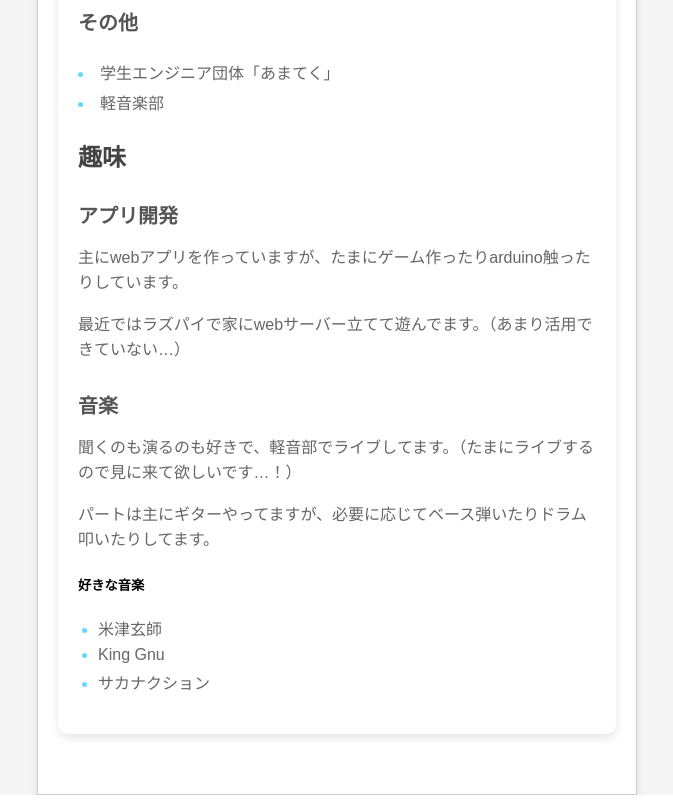
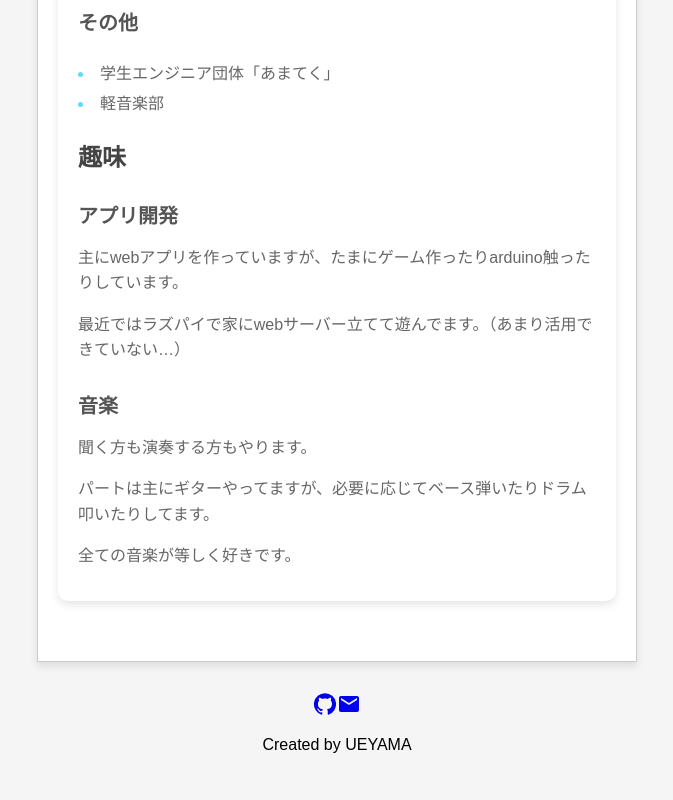
Before and after one commit to KoukiFOL/portfolio, a React (Create React App) app: page / in a window 1280 px wide. Shown: the part 1437-2237 px from the top of the page, without its empty margins (303-976 px from the left). Built offline with nearby package versions, Linux system fonts and the light colour scheme.

Commit message:
内容変更

```diff
--- a/public/index.html
+++ b/public/index.html
@@ -24,7 +24,7 @@
       work correctly both with client-side routing and a non-root public URL.
       Learn how to configure a non-root public URL by running `npm run build`.
     -->
-    <title>React App</title>
+    <title>Portfolio</title>
   </head>
   <body>
     <noscript>You need to enable JavaScript to run this app.</noscript>
--- a/src/App.css
+++ b/src/App.css
@@ -28,6 +28,11 @@
   color: #61dafb;
 }
 
+.App-footer {
+  padding: 30px;
+
+}
+
 @keyframes App-logo-spin {
   from {
     transform: rotate(0deg);
--- a/src/App.js
+++ b/src/App.js
@@ -1,14 +1,16 @@
-import React, { useRef } from 'react';
-import logo from './logo.svg';
-import './App.css';
-import TabComponent from './Contents/TabComponent.js';
+import React, { useRef } from "react";
+import logo from "./logo.svg";
+import "./App.css";
+import TabComponent from "./Contents/TabComponent.js";
+import { GitHub, Email } from "@mui/icons-material";
+
 
 function App() {
   const contentRef = useRef(null); // Content部分を参照するためのref
 
   const scrollToContent = () => {
     if (contentRef.current) {
-      contentRef.current.scrollIntoView({ behavior: 'smooth' }); // スムーズにスクロール
+      contentRef.current.scrollIntoView({ behavior: "smooth" }); // スムーズにスクロール
     }
   };
   return (
@@ -26,9 +28,20 @@ function App() {
           Learn Ueyama
         </a>
       </header>
-      <div ref={contentRef}> {/* refを設定 */}
+      <div ref={contentRef}>
+        {" "}
+        {/* refを設定 */}
         <TabComponent />
       </div>
+      <footer class="App-footer">
+      <a href="https://github.com/KoukiFOL">
+          <GitHub />
+        </a>
+      <a href="mailto:g2220745@cc.kyoto-su.ac.jp,kamiyama.fol@gmail.com">
+        <Email />
+      </a>
+        <p>Created by UEYAMA</p>
+      </footer>
     </div>
   );
 }
--- a/src/Contents/About.js
+++ b/src/Contents/About.js
@@ -5,7 +5,7 @@ function About() {
         <div class="Content">
             <main>
                 <h2>自己紹介</h2>
-                <p>reactで作ってみました。</p>
+                <p>reactで作ってAWSでデプロイしてみました。</p>
                 <h3>所属</h3>
                 <h4>法学部法律学科</h4>
                 <el>
@@ -26,17 +26,9 @@ function About() {
                 <p>主にwebアプリを作っていますが、たまにゲーム作ったりarduino触ったりしています。</p>
                 <p>最近ではラズパイで家にwebサーバー立てて遊んでます。（あまり活用できていない…）</p>
                 <h4>音楽</h4>
-                <p>聞くのも演るのも好きで、軽音部でライブしてます。（たまにライブするので見に来て欲しいです…！）</p>
+                <p>聞く方も演奏する方もやります。</p>
                 <p>パートは主にギターやってますが、必要に応じてベース弾いたりドラム叩いたりしてます。</p>
-                <h5>好きな音楽</h5>
-                <p></p>
-                <ul>
-                    <li>米津玄師</li>
-                    <li>King Gnu</li>
-                    <li>サカナクション</li>
-                </ul>
-
-
+                <p>全ての音楽が等しく好きです。</p>
 
             </main>
         </div>
--- a/src/Contents/Development.js
+++ b/src/Contents/Development.js
@@ -6,37 +6,61 @@ function Development() {
         <h2>開発</h2>
         <h3>開発物</h3>
         <ul>
-          <li>スタジオ予約システム</li>
+          <li>
+            <a href="https://www.cc.kyoto-su.ac.jp/~g2220745/studioreserve/">
+              京都のスタジオ予約情報確認サイト
+            </a>
+          </li>
+          <li>
+            <a href="https://github.com/KoukiFOL/seminar_workspace">
+              ゼミプレゼン資料公開サイト
+            </a>
+          </li>
+          <li>
+            <a href="https://github.com/kc3hack/2024_N">
+              まいど!食い倒れナビ（KC3 HACK!!2024成果物）
+            </a>
+          </li>
+          <li>
+            <a href="https://github.com/KoukiFOL/keion-portal">
+              軽音ポータル（スタジオ予約システム）
+            </a>
+          </li>
         </ul>
         <h3>技術スタック</h3>
         <h4>webバックエンド</h4>
-        <el>
+        <ul>
           <li>node.js</li>
           <li>PHP/Laravel</li>
           <li>ruby/rails</li>
-        </el>
+        </ul>
         <h4>webフロントエンド</h4>
-        <el>
+        <ul>
           <li>html&css&javascript</li>
           <li>react</li>
           <li>pug</li>
           <li>blade</li>
-        </el>
+        </ul>
         <h4>その他</h4>
-        <el>
+        <ul>
           <li>Arduino/C++</li>
-          <li>java</li>
-          <li>C</li>
-          <li>C++</li>
-          <li>unity</li>
-        </el>
-        <h4>デザイン&作曲</h4>
+          <li>Unit/C#</li>
+        </ul>
+        <h4>制作ソフト</h4>
+        <h5>デザイン</h5>
         <ul>
           <li>illustrator</li>
-          <li>Premire Pro</li>
-          <li>AVIutl</li>
-          <li>Logic Pro</li>
-          <li>Studio One</li>
+          <li>InkScape</li>
+        </ul>
+        <h5>動画編集</h5>
+        <ul>
+          <li>AviUtl</li>
+          <li>Premiere Pro</li>
+        </ul>
+        <h5>楽曲制作</h5>
+        <ul>
+        <li>Logic Pro</li>
+        <li>Studio One</li>
         </ul>
       </main>
     </div>
```
